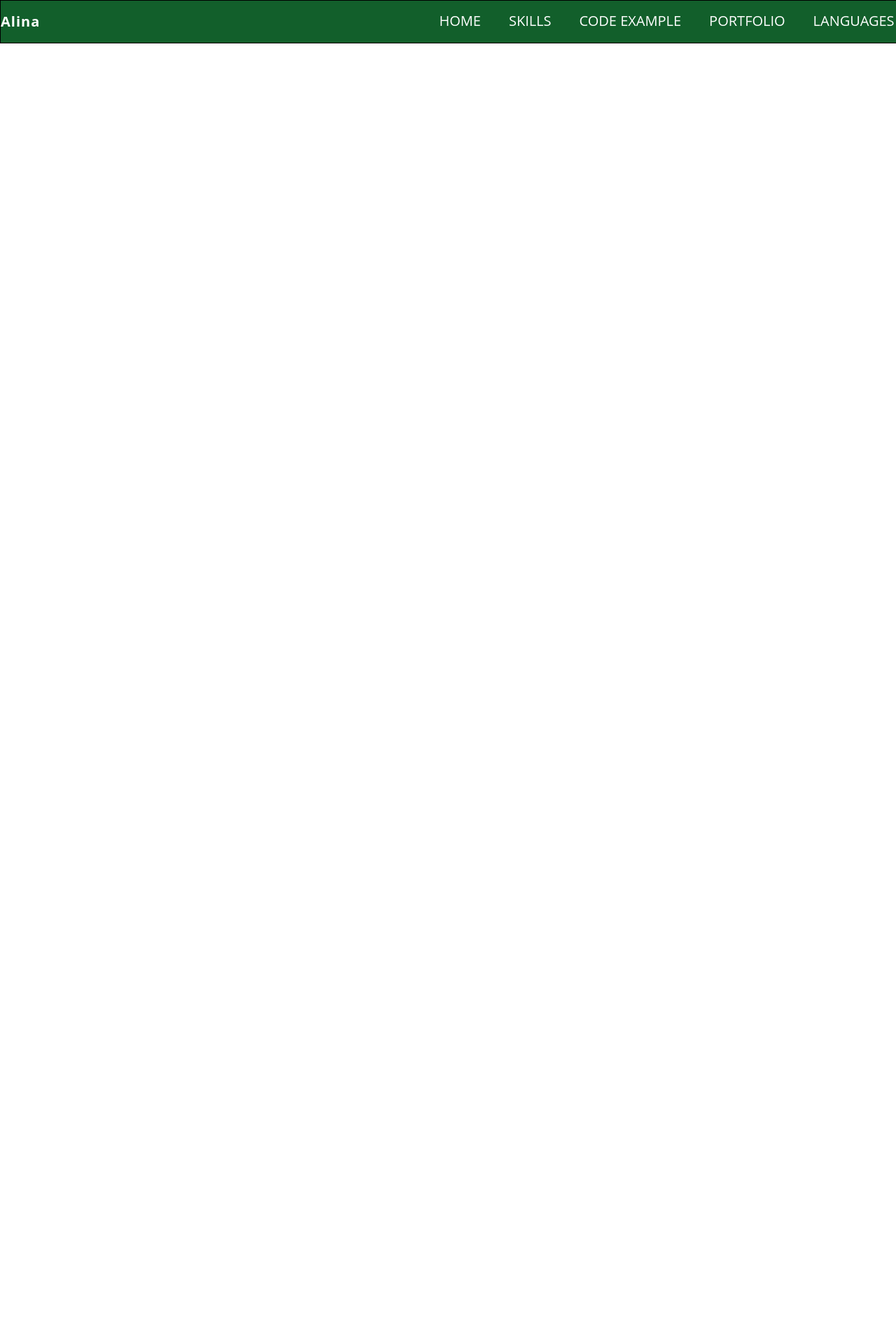
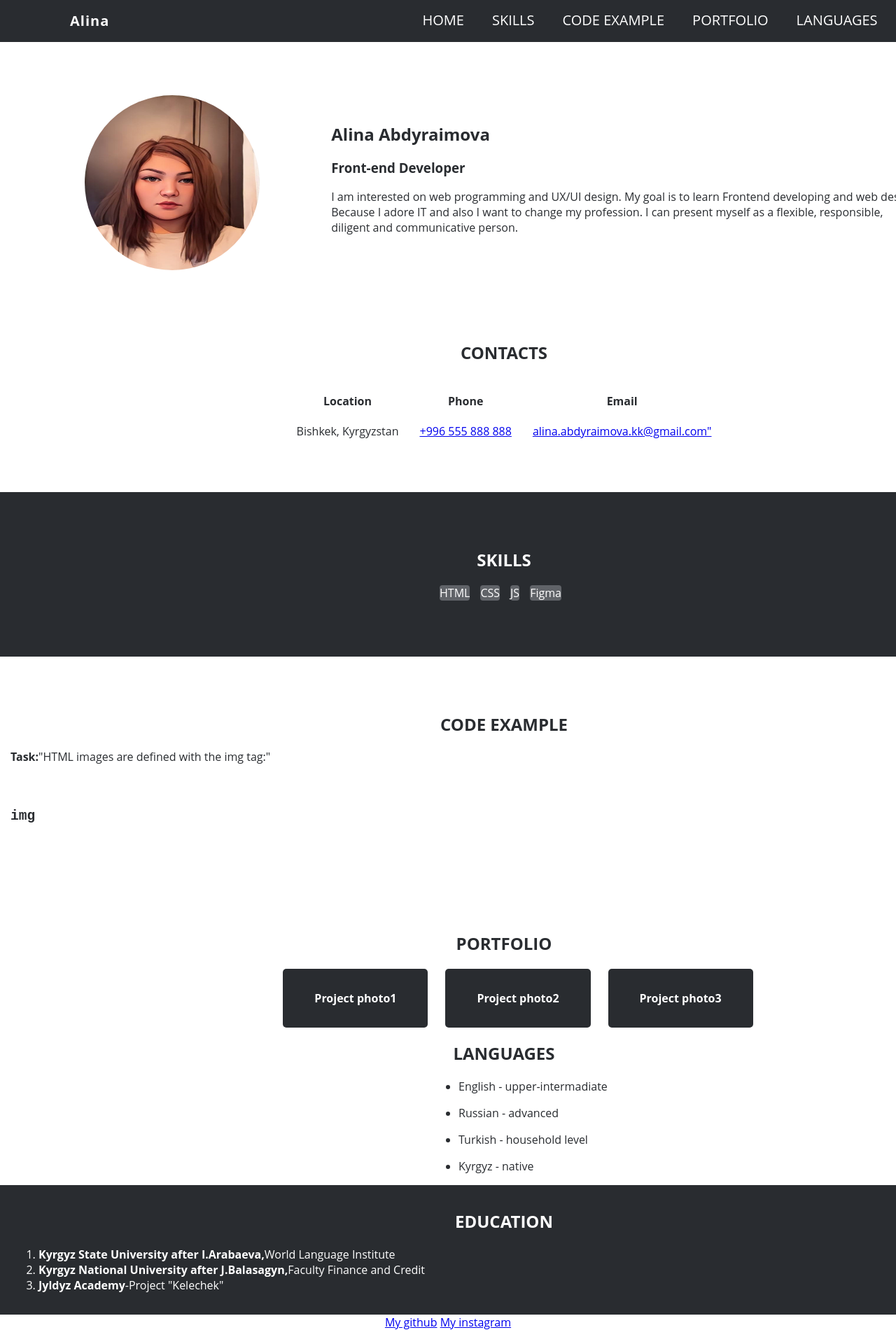
Before and after one commit to Alina01011984/Resume, a plain HTML site: page index.html in a window 1280 px wide. Shown: the top 1900 px of the page at 70% size. Before the commit the page ends 800 px from the top, so only its background shows below. Drawn offline with Linux system fonts and the light colour scheme.

Commit message:
Add: intro, contacts, skills, code

```diff
--- a/css/style.css
+++ b/css/style.css
@@ -1,7 +1,7 @@
 :root {
-  --accent: #125f2b;
-  --accent-light: #83c4a3;
-  --darkslategray: #fff;
+  --accent: #292c30;
+  --accent-light: #606368;
+  --pure-white: #fff;
 }
 html {
   box-sizing: border-box;
@@ -18,17 +18,27 @@ body {
   color: var(--accent);
 }
 
+.section-title {
+  text-transform: uppercase;
+  text-align: center;
+}
+.section {
+  padding: 60px 0;
+}
+
 .container {
   width: 1440px;
-  margin: o auto;
-  padding: o 15px;
-  border: 1px solid black;
+  margin: 0 auto;
+  padding: 0 15px;
+
+  /*border: 1px solid black;*/
 }
+
 .header {
   background-color: var(--accent);
 }
 .header a {
-  color: var(--darkslategray);
+  color: var(--pure-white);
   text-decoration: none;
 }
 .header-nav {
@@ -36,6 +46,7 @@ body {
   display: flex;
   justify-content: space-between;
   align-items: center;
+  padding: 10px;
 }
 .header-logo {
   display: inline-block;
@@ -44,31 +55,18 @@ body {
   line-height: 30px;
   font-weight: 700;
   letter-spacing: 1px;
+  padding: 0 75px;
 }
-/* .header-logo img {
-  width: 100%;
-  height: 70px;
-  object-fit: contain;
-} */
+
 .header-menu {
   justify-content: flex-end;
   gap: 20px;
   flex-wrap: wrap;
   display: flex;
-  margin: o;
-  padding: o;
+  margin: 0;
+  padding: 0;
   list-style: none;
 }
-
-/* .clear-fix {
-  content: "";
-  display: table;
-  clear: both;
-  (clear-fix is in header-menu in HTML)
-} */
-/* .header-menu-item {
-  float: left;
-} */
 
 .header-menu-link {
   padding: 15px 10px;
@@ -80,3 +78,128 @@ body {
 .header-menu-link:hover {
   background-color: var(--accent-light);
 }
+
+.intro {
+  padding: 60px 0;
+}
+
+.intro-inner {
+  display: flex;
+  justify-content: center;
+  align-items: center;
+}
+.intro-left {
+  width: 25%;
+}
+.intro-img {
+  width: 250px;
+  height: 250px;
+  border-radius: 50%;
+}
+.intro-right {
+  width: 60%;
+  padding: 55px 0;
+}
+.intro-right h1 {
+  margin: 0 0 15px;
+}
+/*
+.intro-right h3 {
+  margin: 0 0 10px;
+}
+*/
+.contacts {
+  margin-bottom: 60px;
+}
+
+.contacts ul {
+  display: flex;
+  justify-content: center;
+  flex-wrap: wrap;
+  gap: 30px;
+  margin: 0;
+  padding: 0;
+  list-style: none;
+}
+.contacts li {
+  text-align: center;
+}
+
+.skills {
+  padding: 60px 0;
+  color: var(--pure-white);
+  background-color: var(--accent);
+}
+
+.skills ul {
+  display: flex;
+  justify-content: center;
+  flex-wrap: wrap;
+  gap: 15px;
+  margin: 0;
+  padding: 0 10px 20px 0;
+  list-style: none;
+}
+.skills li {
+  /*padding: 10px 25px;*/
+  background-color: var(--accent-light);
+  border-radius: 4px;
+}
+.code-example {
+  padding: 60px 0;
+  color: var(--pure-white);
+  background-color: var(--accent);
+  text-align: center;
+}
+
+.code-example p {
+  font-style: italic;
+}
+.code-example b {
+  font-style: normal;
+  text-align: center;
+}
+.code-example pre {
+  width: 35%;
+  margin: 0 auto;
+  text-align: center;
+  font-size: 1.2em;
+  color: var(--pure-white);
+  background-color: var(--accent);
+  border-radius: 8px;
+}
+.portfolio ul {
+  display: flex;
+  justify-content: center;
+  flex-wrap: wrap;
+  list-style: none;
+  gap: 25px;
+  margin: 0;
+}
+.portfolio li {
+  background-color: var(--accent);
+  padding: 10px 45px;
+  border-radius: 5px;
+}
+.portfolio h4 {
+  color: var(--pure-white);
+}
+.languages ul {
+  margin-left: 600px;
+}
+.education {
+  color: var(--pure-white);
+  background-color: var(--accent);
+  padding: 15px 0;
+}
+.education p {
+  text-align: center;
+}
+.link {
+  text-align: center;
+}
+
+.footer {
+  display: flex;
+  justify-content: center;
+}
--- a/index.html
+++ b/index.html
@@ -35,5 +35,118 @@
         </nav>
       </div>
     </header>
+
+    <main>
+      <section class="intro">
+        <div class="container">
+          <div class="intro-inner">
+            <div class="intro-left">
+              <img class="intro-img" src="img/photo_alina.jpg" alt="Alina" />
+            </div>
+
+            <div class="intro-right">
+              <h1>Alina Abdyraimova</h1>
+              <h3>Front-end Developer</h3>
+              <p>
+                I am interested on web programming and UX/UI design. My goal is
+                to learn Frontend developing and web design. Because I adore IT
+                and also I want to change my profession. I can present myself as
+                a flexible, responsible, diligent and communicative person.
+              </p>
+            </div>
+          </div>
+        </div>
+      </section>
+      <section class="contacts">
+        <div class="container">
+          <h2 class="section-title">Contacts</h2>
+          <ul>
+            <li>
+              <h4>Location</h4>
+              <p>Bishkek, Kyrgyzstan</p>
+            </li>
+            <li>
+              <h4>Phone</h4>
+              <a href="tel:+996888888">+996 555 888 888</a>
+            </li>
+
+            <li>
+              <h4>Email</h4>
+              <a href="mailto:alina.abdyraimova.kk@gmail.com"
+                >alina.abdyraimova.kk@gmail.com"</a
+              >
+            </li>
+          </ul>
+        </div>
+      </section>
+      <section id="skills" class="skills section">
+        <div class="container">
+          <h2 class="section-title">Skills</h2>
+          <ul>
+            <li>HTML</li>
+            <li>CSS</li>
+            <li>JS</li>
+            <li>Figma</li>
+          </ul>
+        </div>
+      </section>
+      <section id="code-example" class="code example section">
+        <div class="container">
+          <h2 class="section-title">Code Example</h2>
+          <p><b>Task:</b>"HTML images are defined with the img tag:"</p>
+
+          <pre>
+            <code>
+           <h1>img</h1>
+              </code>
+          </pre>
+        </div>
+      </section>
+
+      <section id="portfolio" class="portfolio">
+        <div class="container">
+          <h2 class="section-title">Portfolio</h2>
+          <ul>
+            <li><h4>Project photo1</h4></li>
+            <li><h4>Project photo2</h4></li>
+            <li><h4>Project photo3</h4></li>
+          </ul>
+        </div>
+      </section>
+      <section id="languages" class="languages">
+        <div class="container">
+          <h2 class="section-title">Languages</h2>
+          <ul>
+            <li><p>English - upper-intermadiate</p></li>
+            <li><p>Russian - advanced</p></li>
+            <li><p>Turkish - household level</p></li>
+            <li><p>Kyrgyz - native</p></li>
+          </ul>
+        </div>
+      </section>
+      <section id="education" class="education">
+        <div class="container">
+          <h2 class="section-title">Education</h2>
+          <ol>
+            <li>
+              <b>Kyrgyz State University after I.Arabaeva,</b>World Language
+              Institute
+            </li>
+            <li>
+              <b>Kyrgyz National University after J.Balasagyn,</b>Faculty Finance
+              and Credit
+            </li>
+            <li><b>Jyldyz Academy</b>-Project "Kelechek"</li>
+          </ol>
+        </div>
+      </section>
+    </main>
+    <footer class="link">
+      <a href="https://github.com/settings/profile">My github</a>
+      <a href="https://www.instagram.com/alina.abdyraimova.kk/">My instagram</a>
+    </footer>
   </body>
 </html>
+    </main>
+  </body>
+</html>
```
Also changed, not shown: img/photo_alina.jpg (added), 1 other file.
